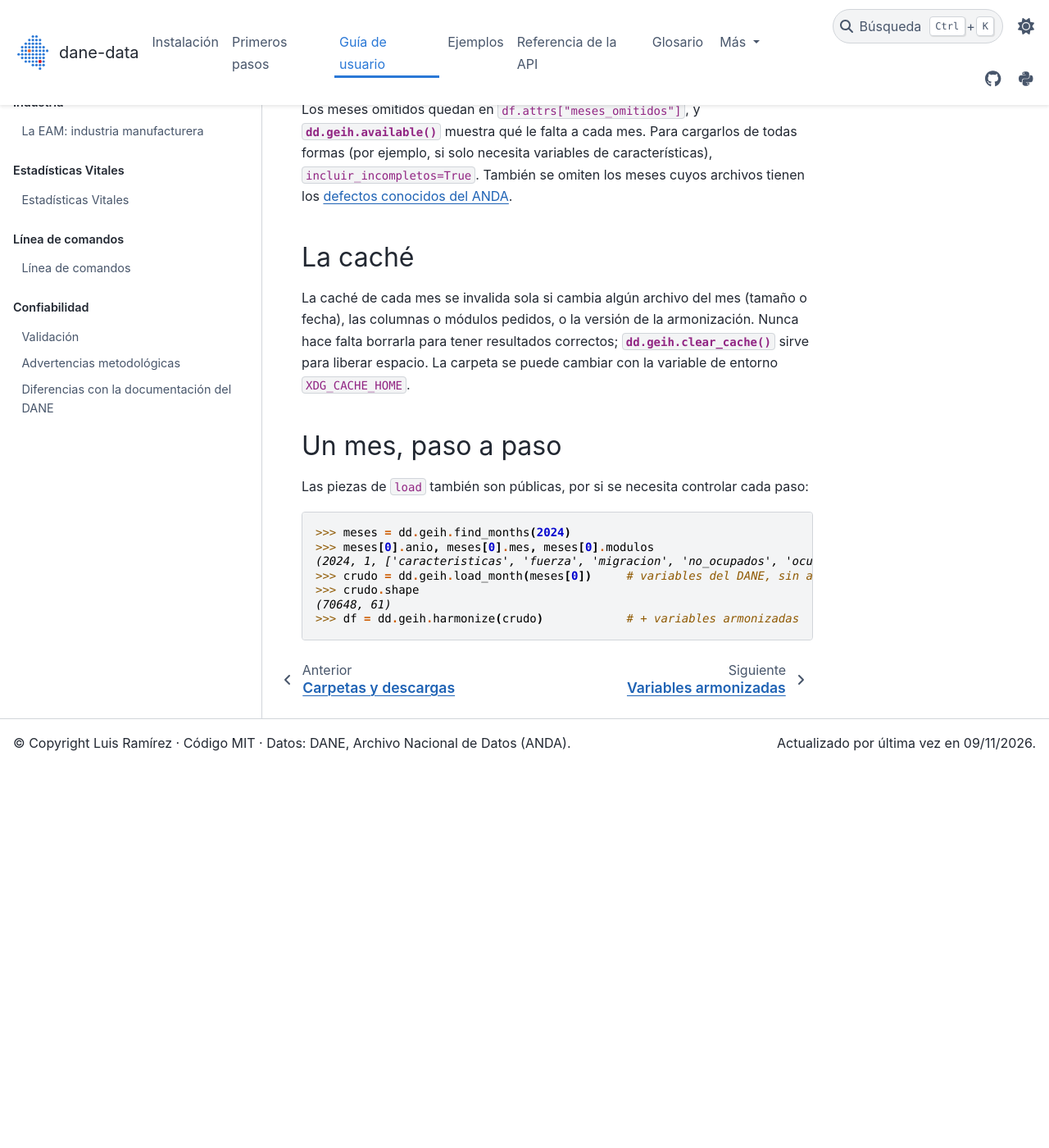
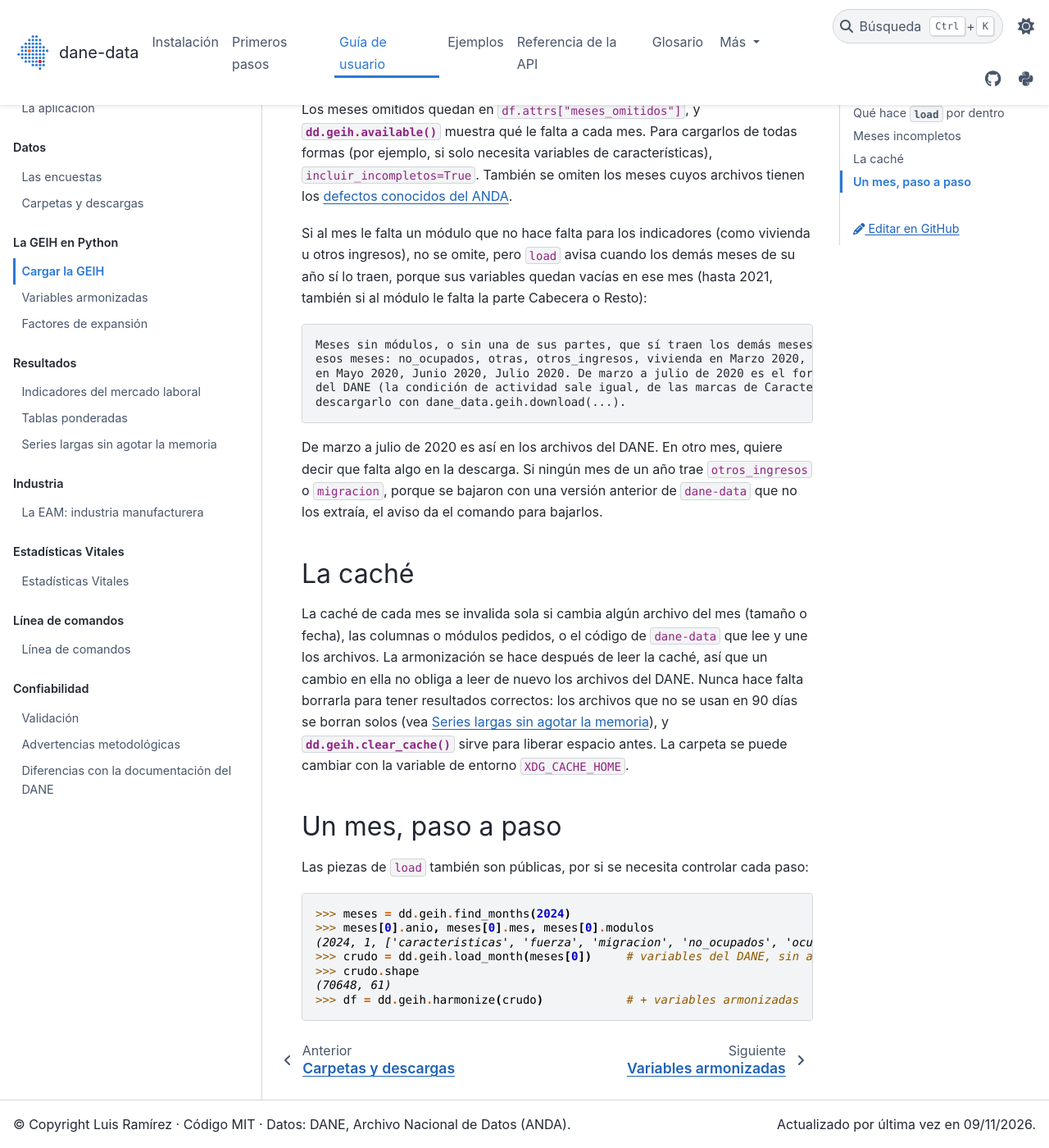
Before and after one commit to IntegralIndefinida/DANE-data, a Sphinx documentation site: the page built from docs/guia/carga.md, in a window 1280 px wide and 1400 px high, scrolled down 2348 px. Shown: the whole window at 82% size. Built offline with Sphinx 7.4.7 and the PyData theme 0.15.4, drawn with Linux system fonts in a browser that asks for light colours; before the commit the page ends 3284 px from its top, so only the background shows below that.

Commit message:
Explicar el aviso de módulos faltantes y la limpieza sola de la caché al cargar la GEIH

````diff
--- a/docs/guia/carga.md
+++ b/docs/guia/carga.md
@@ -95,12 +95,30 @@
 `incluir_incompletos=True`. También se omiten los meses cuyos archivos tienen los
 {ref}`defectos conocidos del ANDA <archivos-danados>`.
 
+Si al mes le falta un módulo que no hace falta para los indicadores (como vivienda u otros ingresos), no se omite,
+pero `load` avisa cuando los demás meses de su año sí lo traen, porque sus variables quedan vacías en ese mes (hasta
+2021, también si al módulo le falta la parte Cabecera o Resto):
+
+```text
+Meses sin módulos, o sin una de sus partes, que sí traen los demás meses de su año; sus variables quedan vacías en
+esos meses: no_ocupados, otras, otros_ingresos, vivienda en Marzo 2020, Abril 2020; otras, otros_ingresos, vivienda
+en Mayo 2020, Junio 2020, Julio 2020. De marzo a julio de 2020 es el formulario reducido del operativo telefónico
+del DANE (la condición de actividad sale igual, de las marcas de Características); en otro mes, vuelva a
+descargarlo con dane_data.geih.download(...).
+```
+
+De marzo a julio de 2020 es así en los archivos del DANE. En otro mes, quiere decir que falta algo en la descarga.
+Si ningún mes de un año trae `otros_ingresos` o `migracion`, porque se bajaron con una versión anterior de
+`dane-data` que no los extraía, el aviso da el comando para bajarlos.
+
 ## La caché
 
 La caché de cada mes se invalida sola si cambia algún archivo del mes (tamaño o fecha), las columnas o
-módulos pedidos, o la versión de la armonización. Nunca hace falta borrarla para tener resultados
-correctos; {dd}`geih.clear_cache()` sirve para liberar espacio. La carpeta se puede cambiar con la variable
-de entorno `XDG_CACHE_HOME`.
+módulos pedidos, o el código de `dane-data` que lee y une los archivos. La armonización se hace después de leer
+la caché, así que un cambio en ella no obliga a leer de nuevo los archivos del DANE. Nunca hace falta borrarla
+para tener resultados correctos: los archivos que no se usan en 90 días se borran solos (vea {doc}`series_largas`),
+y {dd}`geih.clear_cache()` sirve para liberar espacio antes. La carpeta se puede cambiar con la variable de
+entorno `XDG_CACHE_HOME`.
 
 ## Un mes, paso a paso
 
````
